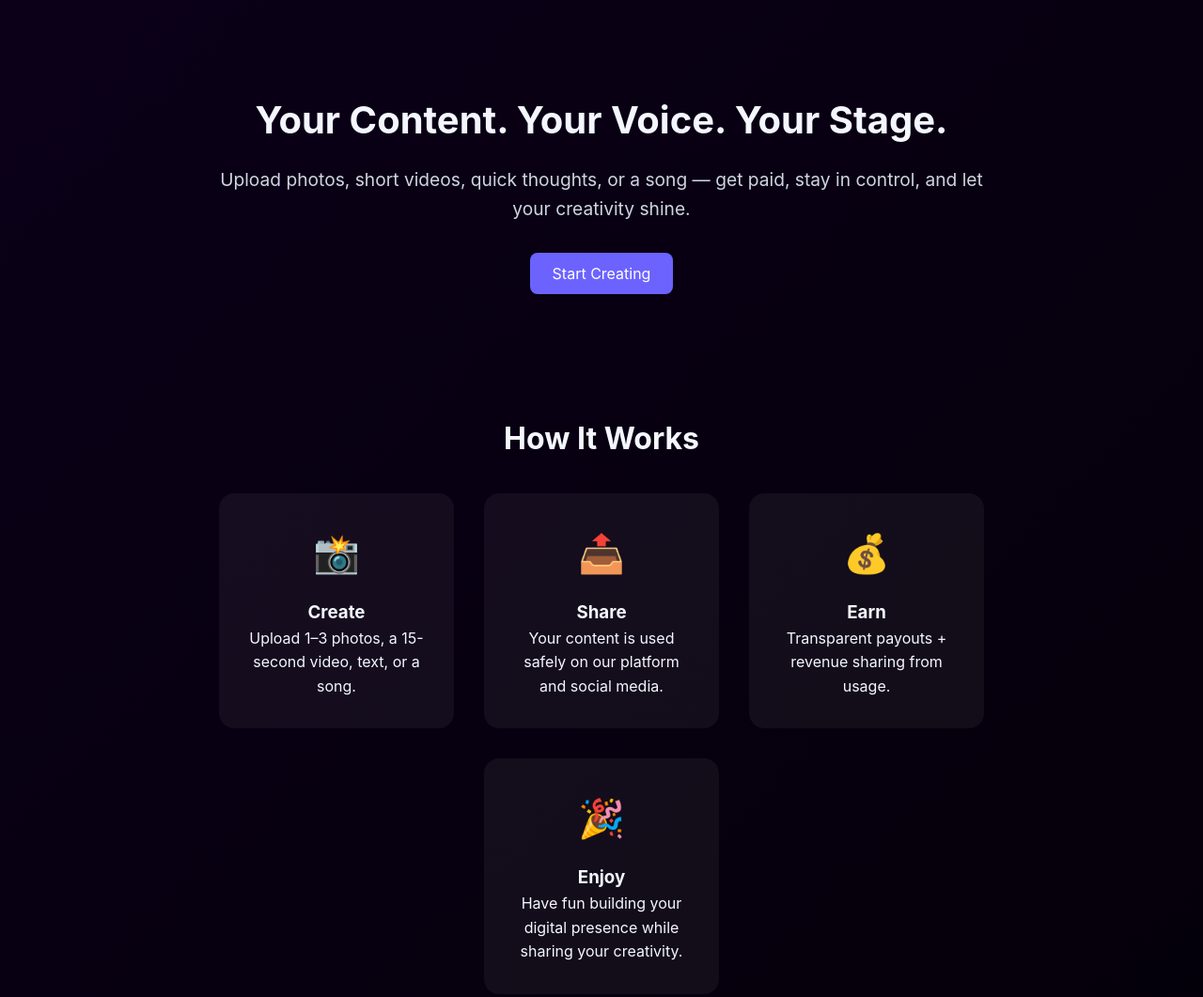
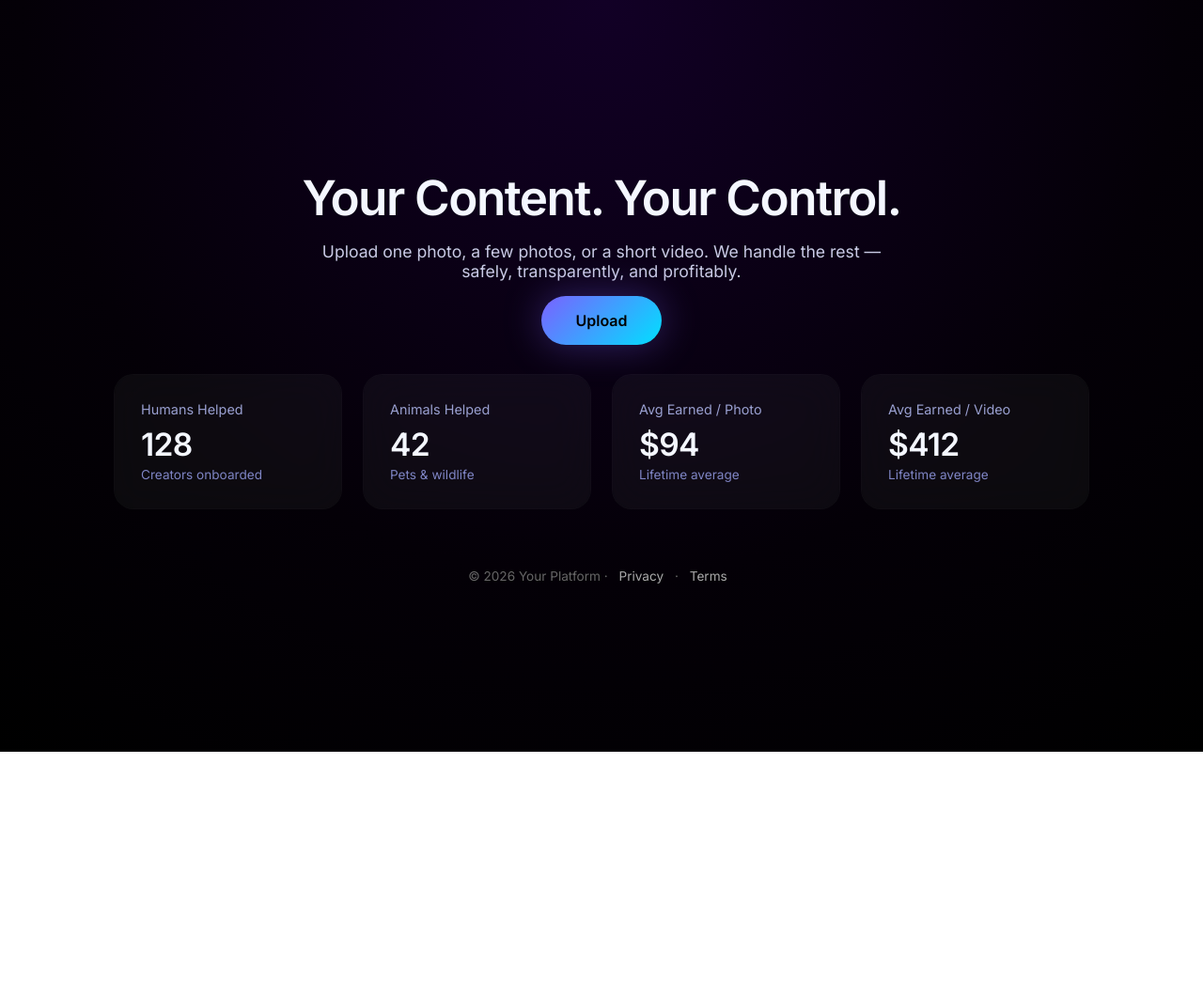
Before and after one commit to NFQTS/unprincipledmodeling, a plain HTML site: page index.html in a window 1280 px wide. Shown: the top 1061 px of the page at 94% size. After the commit the page ends 800 px from the top, so only its background shows below. Drawn offline with Linux system fonts and the light colour scheme.

Commit message:
Update index.html

```diff
--- a/index.html
+++ b/index.html
@@ -1,94 +1,173 @@
 <!DOCTYPE html>
 <html lang="en">
 <head>
-<meta charset="UTF-8">
-<meta name="viewport" content="width=device-width, initial-scale=1.0">
-<title>All-in-One Creator Platform</title>
+<meta charset="UTF-8" />
+<meta name="viewport" content="width=device-width, initial-scale=1.0" />
+<title>Creator Portal</title>
+<link href="https://fonts.googleapis.com/css2?family=Inter:wght@300;400;600&display=swap" rel="stylesheet">
 <style>
-  /* Reset */
-  * {margin:0; padding:0; box-sizing:border-box; font-family: 'Inter', sans-serif;}
-  body {background: linear-gradient(135deg,#0b0018,#020006); color:#f4f7ff; line-height:1.6;}
-  a {color:#fff; text-decoration:none;}
-  button {cursor:pointer; border:none; border-radius:8px; padding:12px 24px; font-size:1rem; background:#6C63FF; color:#fff; transition:0.3s;}
-  button:hover {background:#574fd1;}
-  .container {max-width:960px; margin:0 auto; padding:2rem;}
+  * { margin: 0; padding: 0; box-sizing: border-box; font-family: 'Inter', sans-serif; }
+  body {
+    min-height: 100vh;
+    background: radial-gradient(circle at top, #120026 0%, #040007 60%, #000 100%);
+    color: #f4f7ff;
+    display: grid;
+    place-items: center;
+  }
 
-  /* Hero */
-  .hero {text-align:center; padding:4rem 2rem;}
-  .hero h1 {font-size:2.5rem; margin-bottom:1rem;}
-  .hero p {font-size:1.2rem; margin-bottom:2rem; color:#d0d4e1;}
+  .app {
+    width: 100%;
+    max-width: 1100px;
+    padding: 3rem 2rem;
+    display: grid;
+    gap: 3rem;
+  }
 
-  /* Section styles */
-  .section {padding:4rem 2rem; text-align:center;}
-  .section h2 {font-size:2rem; margin-bottom:1rem;}
-  .steps {display:flex; flex-wrap:wrap; justify-content:center; gap:2rem; margin-top:2rem;}
-  .step {background:rgba(255,255,255,0.05); padding:2rem; border-radius:16px; flex:1 1 200px; max-width:250px; transition:0.3s;}
-  .step:hover {background:rgba(255,255,255,0.1);}
-  .step-icon {font-size:2.5rem; margin-bottom:1rem; color:#6C63FF;}
+  /* ---------- HERO ---------- */
+  .hero {
+    text-align: center;
+  }
 
-  /* Upload section */
-  .upload-section {display:flex; flex-direction:column; gap:1.5rem; margin-top:2rem;}
-  input[type="file"], textarea {padding:12px; border-radius:8px; border:none; font-size:1rem; width:100%;}
-  textarea {resize:none; min-height:80px;}
+  .hero h1 {
+    font-size: clamp(2rem, 4vw, 3.5rem);
+    font-weight: 600;
+    letter-spacing: -0.03em;
+    margin-bottom: 1rem;
+  }
 
-  /* Footer */
-  footer {padding:2rem; text-align:center; font-size:0.9rem; color:#888;}
+  .hero p {
+    color: #c9cbe5;
+    font-size: 1.1rem;
+    max-width: 620px;
+    margin: 0 auto 2rem;
+  }
 
-  /* Responsive */
-  @media(max-width:768px){ .steps {flex-direction:column; align-items:center;} }
+  .upload-btn {
+    background: linear-gradient(135deg, #7b61ff, #00e0ff);
+    color: #000;
+    padding: 1rem 2.25rem;
+    border-radius: 999px;
+    font-size: 1rem;
+    font-weight: 600;
+    border: none;
+    cursor: pointer;
+    transition: transform .2s ease, box-shadow .2s ease;
+    box-shadow: 0 0 40px rgba(123,97,255,0.35);
+  }
+
+  .upload-btn:hover {
+    transform: translateY(-2px);
+    box-shadow: 0 0 60px rgba(123,97,255,0.55);
+  }
+
+  input[type="file"] {
+    display: none;
+  }
+
+  /* ---------- DASHBOARD ---------- */
+  .dashboard {
+    display: grid;
+    grid-template-columns: repeat(auto-fit, minmax(220px, 1fr));
+    gap: 1.5rem;
+  }
+
+  .card {
+    background: rgba(255,255,255,0.04);
+    border-radius: 20px;
+    padding: 1.75rem;
+    backdrop-filter: blur(20px);
+    box-shadow: 0 0 0 1px rgba(255,255,255,0.05);
+    transition: transform .2s ease, box-shadow .2s ease;
+  }
+
+  .card:hover {
+    transform: translateY(-4px);
+    box-shadow: 0 0 0 1px rgba(255,255,255,0.12), 0 10px 40px rgba(0,0,0,0.6);
+  }
+
+  .label {
+    font-size: 0.9rem;
+    color: #9aa0d1;
+    margin-bottom: 0.5rem;
+  }
+
+  .value {
+    font-size: 2.1rem;
+    font-weight: 600;
+    letter-spacing: -0.02em;
+  }
+
+  .sub {
+    font-size: 0.85rem;
+    color: #7f85c5;
+    margin-top: 0.25rem;
+  }
+
+  /* ---------- FOOTER ---------- */
+  footer {
+    text-align: center;
+    font-size: 0.85rem;
+    color: #666;
+    margin-top: 1rem;
+  }
+
+  footer a {
+    color: #aaa;
+    text-decoration: none;
+    margin: 0 0.5rem;
+  }
+
+  footer a:hover {
+    color: #fff;
+  }
+
 </style>
 </head>
 <body>
-  <div class="container">
+  <div class="app">
 
-    <!-- Hero Section -->
+    <!-- HERO -->
     <section class="hero">
-      <h1>Your Content. Your Voice. Your Stage.</h1>
-      <p>Upload photos, short videos, quick thoughts, or a song — get paid, stay in control, and let your creativity shine.</p>
-      <button>Start Creating</button>
+      <h1>Your Content. Your Control.</h1>
+      <p>
+        Upload one photo, a few photos, or a short video.
+        We handle the rest — safely, transparently, and profitably.
+      </p>
+
+      <label for="upload" class="upload-btn">Upload</label>
+      <input id="upload" type="file" accept="image/*,video/*,audio/*" multiple />
     </section>
 
-    <!-- How It Works -->
-    <section class="section">
-      <h2>How It Works</h2>
-      <div class="steps">
-        <div class="step">
-          <div class="step-icon">📸</div>
-          <h3>Create</h3>
-          <p>Upload 1–3 photos, a 15-second video, text, or a song.</p>
-        </div>
-        <div class="step">
-          <div class="step-icon">📤</div>
-          <h3>Share</h3>
-          <p>Your content is used safely on our platform and social media.</p>
-        </div>
-        <div class="step">
-          <div class="step-icon">💰</div>
-          <h3>Earn</h3>
-          <p>Transparent payouts + revenue sharing from usage.</p>
-        </div>
-        <div class="step">
-          <div class="step-icon">🎉</div>
-          <h3>Enjoy</h3>
-          <p>Have fun building your digital presence while sharing your creativity.</p>
-        </div>
+    <!-- DASHBOARD -->
+    <section class="dashboard">
+      <div class="card">
+        <div class="label">Humans Helped</div>
+        <div class="value">128</div>
+        <div class="sub">Creators onboarded</div>
+      </div>
+
+      <div class="card">
+        <div class="label">Animals Helped</div>
+        <div class="value">42</div>
+        <div class="sub">Pets & wildlife</div>
+      </div>
+
+      <div class="card">
+        <div class="label">Avg Earned / Photo</div>
+        <div class="value">$94</div>
+        <div class="sub">Lifetime average</div>
+      </div>
+
+      <div class="card">
+        <div class="label">Avg Earned / Video</div>
+        <div class="value">$412</div>
+        <div class="sub">Lifetime average</div>
       </div>
     </section>
 
-    <!-- Upload Section -->
-    <section class="section">
-      <h2>Start Creating</h2>
-      <div class="upload-section">
-        <input type="file" accept="image/*,video/*" multiple>
-        <textarea placeholder="Share a quick thought or idea..."></textarea>
-        <input type="file" accept="audio/*">
-        <button>Submit Your Content</button>
-      </div>
-    </section>
-
-    <!-- Footer -->
+    <!-- FOOTER -->
     <footer>
-      &copy; 2026 Your Creator Platform | <a href="#">Privacy</a> | <a href="#">Terms</a>
+      © 2026 Your Platform · <a href="#">Privacy</a> · <a href="#">Terms</a>
     </footer>
 
   </div>
```
